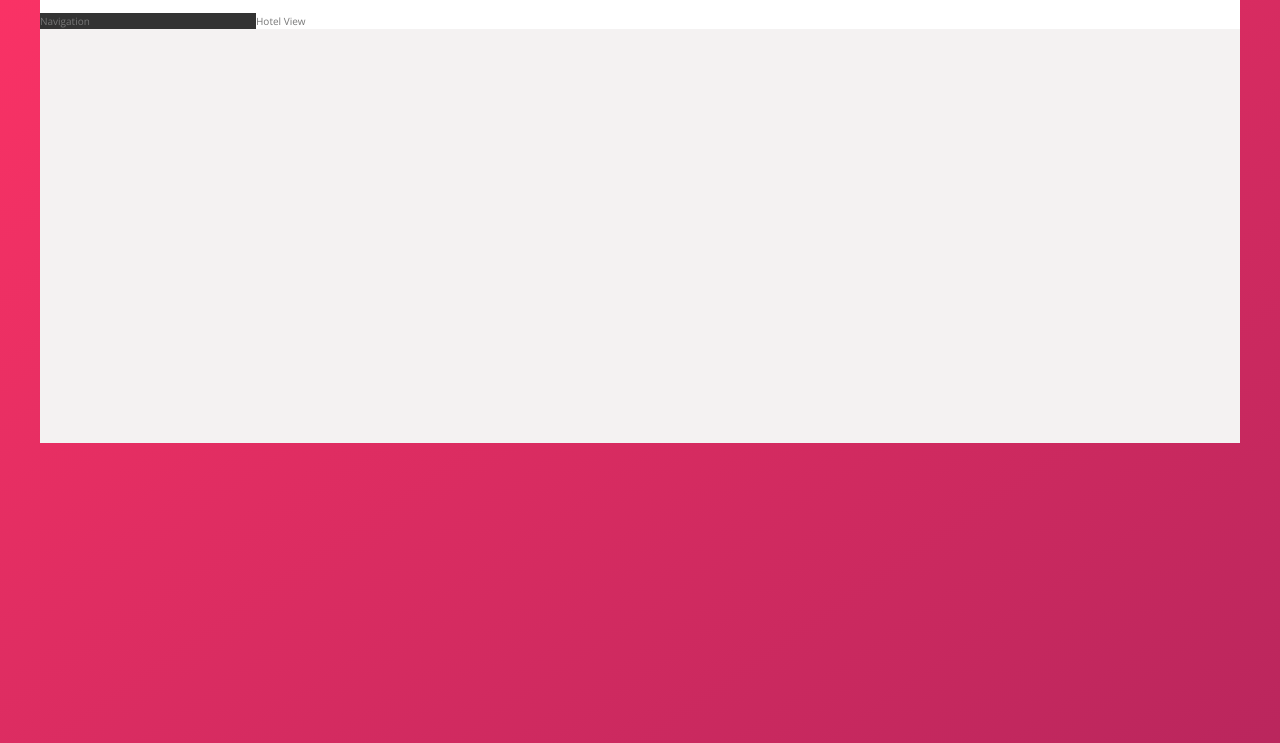
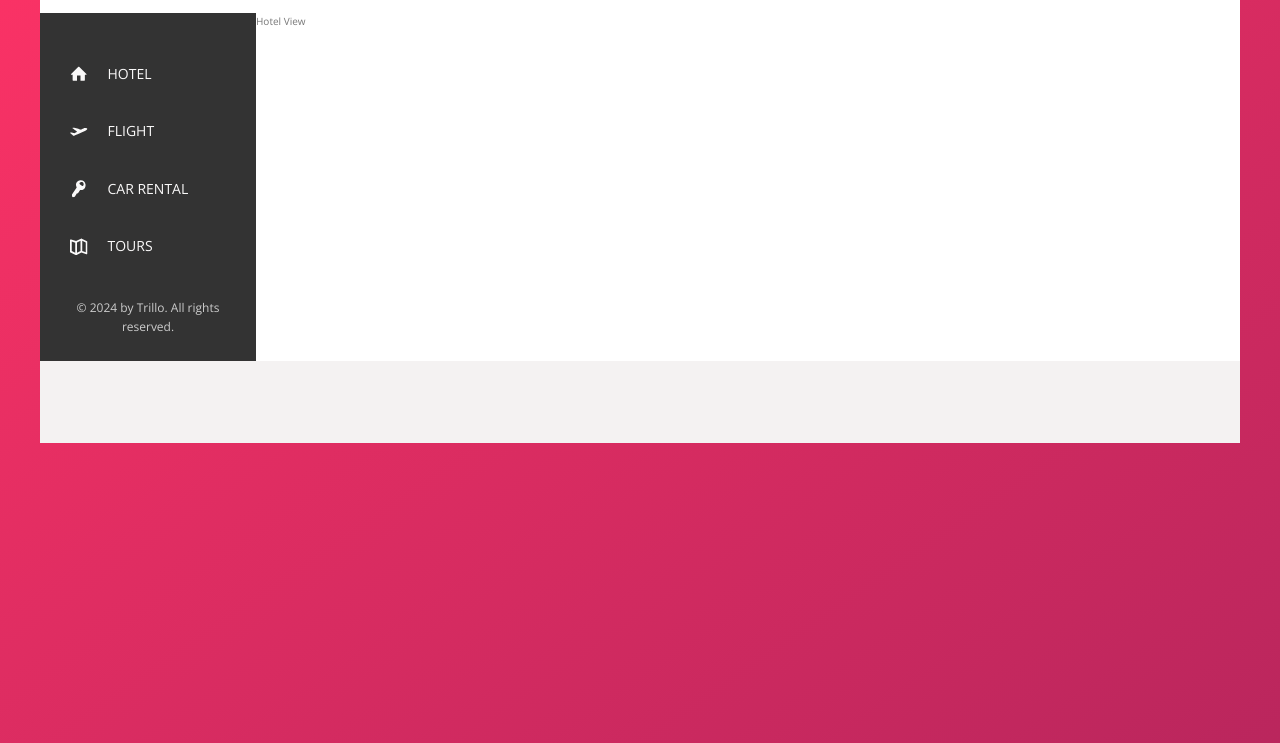
Before and after one commit to KatrinaTom/Flexbox-Practice-Trillo, a website: page index.html in a window 1280 px wide. Shown: the part 137-880 px from the top of the page. Drawn offline with nearby package versions, Linux system fonts and the light colour scheme.

Commit message:
side nav bar

```diff
--- a/index.html
+++ b/index.html
@@ -46,7 +46,43 @@
 
             <div class="content">
                 <nav class="sidebar">
-                    Navigation
+                    <ul class="side-nav">
+                        <li class="side-nav__item">
+                            <a href="#" class="side-nav__link side-nav__item--active">
+                                <svg class="side-nav__icon">
+                                    <use xlink:href="img/sprite.svg#icon-home"></use>
+                                </svg>
+                                <span>Hotel</span>
+                            </a>
+                        </li>
+                        <li class="side-nav__item">
+                            <a href="#" class="side-nav__link">
+                                <svg class="side-nav__icon">
+                                    <use xlink:href="img/sprite.svg#icon-aircraft-take-off"></use>
+                                </svg>
+                                <span>Flight</span>
+                            </a>
+                        </li>
+                        <li class="side-nav__item">
+                            <a href="#" class="side-nav__link">
+                                <svg class="side-nav__icon">
+                                    <use xlink:href="img/sprite.svg#icon-key"></use>
+                                </svg>
+                                <span>Car Rental</span>
+                            </a>
+                        </li>
+                        <li class="side-nav__item">
+                            <a href="#" class="side-nav__link">
+                                <svg class="side-nav__icon">
+                                    <use xlink:href="img/sprite.svg#icon-map"></use>
+                                </svg>
+                                <span>Tours</span>
+                            </a>
+                        </li>
+                    </ul>
+                    <div class="legal">
+                        &copy; 2024 by Trillo. All rights reserved.
+                    </div>
                 </nav>
                 <main class="hotel-view">
                     Hotel View
--- a/sass/_components.scss
+++ b/sass/_components.scss
@@ -111,3 +111,71 @@
         margin-right: 1rem;
     }
 }
+
+/// SIDE NAVIGATION
+.side-nav {
+    font-size: 1.4rem;
+    list-style: none;
+    margin-top: 3.5rem;
+
+    &__item {
+        position: relative;
+
+        &:not(:last-child) {
+            margin-bottom: .5rem;
+        }
+    }
+
+    &__item::before {
+        content: "";
+        position: absolute;
+        top: 0;
+        left: 0;
+        height: 100%;
+        width: 3px;
+        background-color: var(--color-primary);
+        transform: scaleY(0);
+        transition: transform .2s,
+                    width .4s cubic-bezier(1,0,0,1) .2s,
+                    background-color .1s;
+    }
+
+    &__item:hover::before,
+    &__item--active::before {
+        transform: scaleY(1);
+        width: 100%;
+    }
+
+    &__item:active::before {
+        background-color: var(--color-primary-light);
+    }
+
+    &__link,
+    &__link:visited {
+        color: var(--color-grey-light-1);
+        text-decoration: none;
+        text-transform: uppercase;
+        display: block;
+        padding: 1.5rem 3rem;
+        position: relative;
+        z-index: 10;
+
+        display: flex;
+        align-items: center;
+    }
+
+    &__icon {
+        width: 1.75rem;
+        height: 1.75rem;
+        margin-right: 2rem;
+        fill: currentColor;
+    }
+}
+
+/// LEGAL TEXT
+.legal {
+    font-size: 1.2rem;
+    color: var(--color-grey-light-4);
+    text-align: center;
+    padding: 2.5rem;
+}
--- a/sass/_layout.scss
+++ b/sass/_layout.scss
@@ -26,6 +26,10 @@
     background-color: var(--color-grey-dark-1);
 
     flex: 0 0 18%;
+
+    display: flex;
+    flex-direction: column;
+    justify-content: space-between;
 }
 
 .hotel-view {
```
Also changed, not shown: css/style.css.
